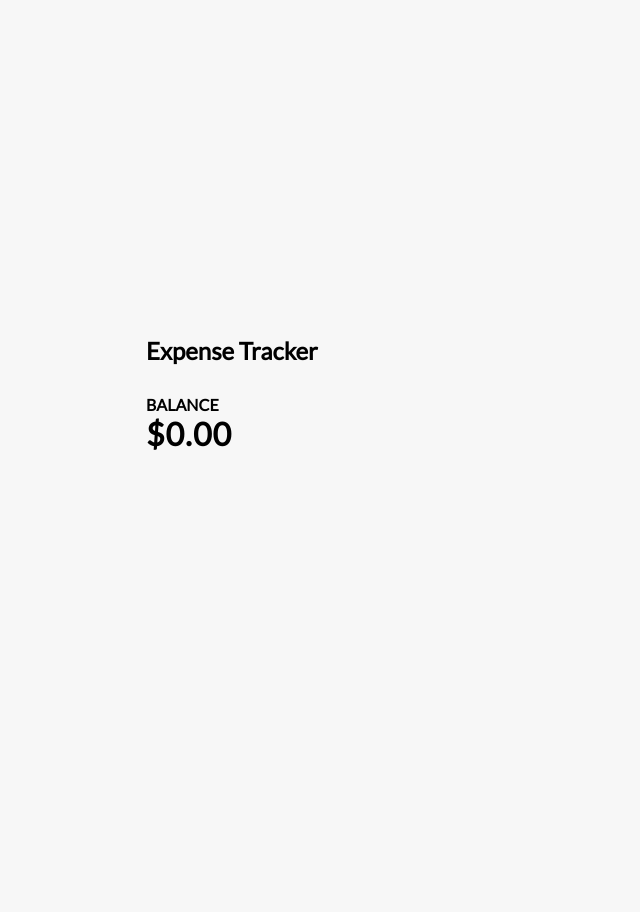
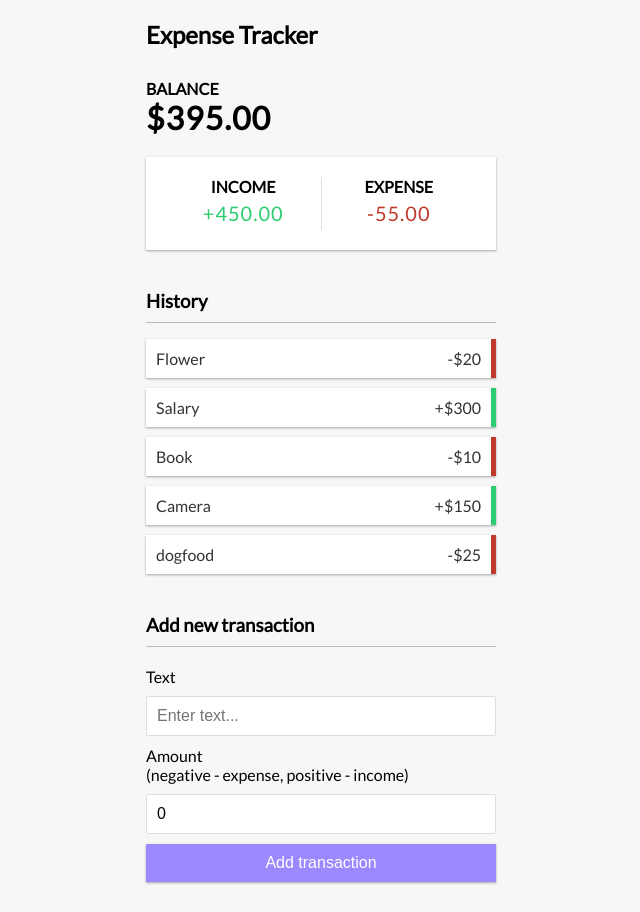
Before and after one commit to Bradly-Jesse/2-expense-tracker, a React (Create React App) app: page / in a window 1280 px wide. Shown: the whole page, without its empty margins (319-959 px from the left). Before the commit the page ends 800 px from the top, so only its background shows below. Built offline with nearby package versions, Linux system fonts and the light colour scheme.

Commit message:
Finished ExpenseTracker

```diff
--- a/src/App.js
+++ b/src/App.js
@@ -1,13 +1,22 @@
-import Header from './Components/Atom/Header';
-import Balance from './Components/Atom/Balance'
+import Header from "./Components/Atom/Header";
+import Balance from "./Components/Atom/Balance";
+import IncomeExpenses from "./Components/Atom/IncomeExpenses";
+import TransactionList from "./Components/Molecule/TransactionList";
+import AddTransaction from "./Components/Organisms/AddTransaction";
+
+import {GlobalProvider} from "./context/GlobalState";
 function App() {
+
   return (
-    <div>
-      <Header title={"Expense Tracker"}/>
+    <GlobalProvider>
+      <Header title={"Expense Tracker"} />
       <div className="container">
-        <Balance/>
-        </div>
-    </div>
+        <Balance />
+        <IncomeExpenses />
+        <TransactionList />
+        <AddTransaction />
+      </div>
+    </GlobalProvider>
   );
 }
 
--- a/src/Components/Atom/Balance.js
+++ b/src/Components/Atom/Balance.js
@@ -1,10 +1,14 @@
-import React from 'react'
+import React, {useContext} from 'react'
+import { GlobalContext } from '../../context/GlobalState'
 
 export default function Balance() {
+    const { transactions } = useContext(GlobalContext);
+    const amounts = transactions.map(transaction => transaction.amount);
+    const total = amounts.reduce((acc, item) => (acc += item), 0).toFixed(2);
   return (
     <>
     <h4>Balance</h4>
-    <h1 id="balance">$0.00</h1>
+    <h1 >${total}</h1>
     </>
   )
 }
--- /dev/null
+++ b/src/Components/Atom/IncomeExpenses.js
@@ -0,0 +1,27 @@
+import React, {useContext} from 'react'
+import { GlobalContext } from '../../context/GlobalState';
+export default function IncomeExpenses() {
+  const {transactions} = useContext(GlobalContext);
+  const amounts = transactions.map(transaction => transaction.amount);
+  const income = amounts
+  .filter(item => item > 0)
+  .reduce((acc, item) => (acc += item),0)
+  .toFixed(2);
+
+  const expense = (
+    amounts.filter(item => item < 0).reduce((acc, item) => (acc += item),0) * -1
+  ).toFixed(2);
+  return (
+    <div className='inc-exp-container'>
+        <div>
+            <h4>Income</h4>
+            <p id="money-plus" className='money plus'>+{income}</p>
+        </div>
+        <div>
+            <h4>Expense</h4>
+            <p id="money-minus" className="money minus">-{expense}</p>
+        </div>
+
+    </div>
+  )
+}
--- /dev/null
+++ b/src/Components/Atom/Transaction.js
@@ -0,0 +1,16 @@
+import React, { useContext } from 'react'
+import { GlobalContext } from '../../context/GlobalState'
+
+export default function Transaction({transaction}) {
+    const sign = transaction.amount < 0 ? '-' : '+';
+    const color = transaction.amount < 0 ? 'minus' : 'plus';
+    const { deleteTransaction } = useContext(GlobalContext);
+  return (
+      <>
+    <li className={color}>
+          {transaction.text} <span>{sign}${Math.abs(transaction.amount)}</span>
+          <button className="delete-btn" onClick={() => deleteTransaction(transaction.id)}>x</button>
+        </li>
+        </>
+  )
+}
--- /dev/null
+++ b/src/Components/Molecule/TransactionList.js
@@ -0,0 +1,16 @@
+import React, { useContext } from "react";
+import { GlobalContext } from "../../context/GlobalState"
+import Transaction from "../Atom/Transaction";
+export default function TransactionList() {
+    const {transactions} = useContext(GlobalContext);
+
+
+  return (
+    <>
+      <h3>History</h3>
+      <ul id="list" className="list">
+        {transactions.map(transaction => (<Transaction key={transaction.id} transaction={transaction}/>))}
+      </ul>
+    </>
+  );
+}
--- /dev/null
+++ b/src/Components/Organisms/AddTransaction.js
@@ -0,0 +1,37 @@
+import React, {useState, useContext} from "react";
+import {GlobalContext} from "../../context/GlobalState";
+export default function AddTransaction() {
+    const [text, setText] = useState("");
+    const [amount, setAmount] = useState(0);
+    const {addTransaction} = useContext(GlobalContext);
+    const onSubmit = e => {
+      e.preventDefault();
+
+      const newTransaction = {
+        id: Math.floor(Math.random() * 100000000),
+        text,
+        amount: +amount
+      };
+      addTransaction(newTransaction);
+    }
+
+  return (
+    <>
+      <h3>Add new transaction</h3>
+      <form onSubmit={onSubmit}>
+        <div className="form-control">
+          <label htmlFor="text">Text</label>
+          <input type="text" value={text} onChange={(e) => {setText(e.target.value)}} placeholder="Enter text..." />
+        </div>
+        <div className="form-control">
+          <label htmlFor="amount">
+            Amount <br />
+            (negative - expense, positive - income)
+          </label>
+          <input type="number" value={amount} onChange={(e) => (setAmount(e.target.value))} placeholder="enter amount..." />
+        </div>
+        <button className="btn">Add transaction</button>
+      </form>
+    </>
+  );
+}
--- /dev/null
+++ b/src/context/AppReducer.js
@@ -0,0 +1,16 @@
+export default (state, action) => {
+    switch(action.type){
+        case "DELETE_TRANSACTION" :
+        return {
+            ...state,
+            transactions: state.transactions.filter(transaction => transaction.id !== action.payload)
+        }
+    case "ADD_TRANSACTION" :
+        return {
+            ...state,
+            transactions: [action.payload, ...state.transactions]
+        }
+        default:
+            return state;
+    }
+}
--- /dev/null
+++ b/src/context/GlobalState.js
@@ -0,0 +1,44 @@
+import React, { createContext, useReducer } from "react";
+import AppReducer from "./AppReducer";
+
+//intial state
+const initialState = {
+  transactions: [
+    { id: 1, text: "Flower", amount: -20 },
+    { id: 2, text: "Salary", amount: 300 },
+    { id: 3, text: "Book", amount: -10 },
+    { id: 4, text: "Camera", amount: 150 },
+    { id: 5, text: "dogfood", amount: -25 },
+  ],
+};
+
+//create context
+export const GlobalContext = createContext(initialState);
+
+//provider component
+
+export const GlobalProvider = ({ children }) => {
+    const [state, dispatch] = useReducer(AppReducer, initialState);
+
+    //Actions
+    function deleteTransaction(id) {
+      dispatch ({
+        type: 'DELETE_TRANSACTION',
+        payload: id
+      });
+    }
+    function addTransaction(transaction) {
+      dispatch ({
+        type: 'ADD_TRANSACTION',
+        payload: transaction
+      });
+    }
+
+    return (<GlobalContext.Provider value={{
+        transactions:state.transactions,
+        deleteTransaction,
+        addTransaction
+    }}>
+        {children}
+    </GlobalContext.Provider>);
+}
```
Also changed, not shown: src/Components/Molecule/Newbalance.js (deleted, +0 -12 lines).
